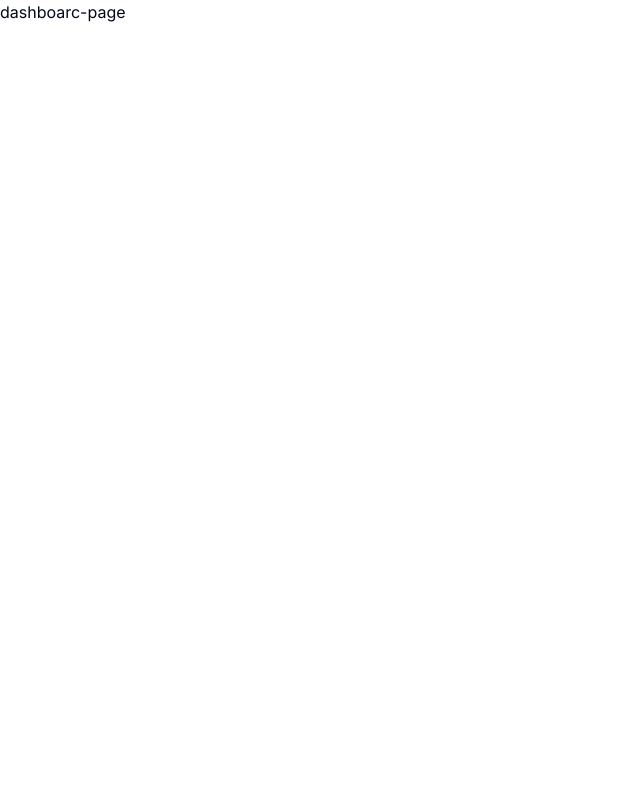
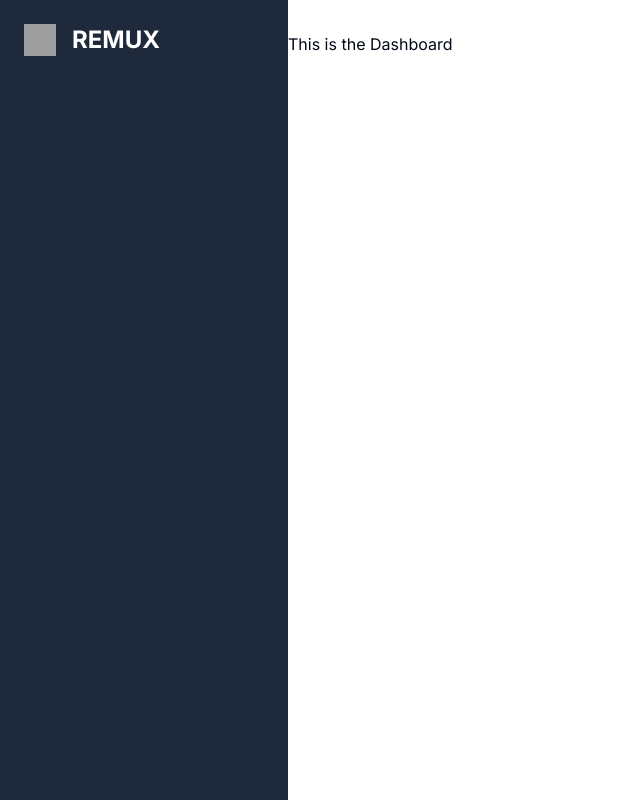
Before and after one commit to JOA-gamedev/saas-remux, a Next.js app: page /dashboard in a window 1280 px wide. Shown: the whole page, without its empty margins (0-640 px from the left). Built offline with nearby package versions, Linux system fonts and the light colour scheme; grey boxes are pictures that could not be loaded.

Commit message:
im done for today

```diff
--- a/app/(dashboard)/(routes)/dashboard/page.tsx
+++ b/app/(dashboard)/(routes)/dashboard/page.tsx
@@ -1,7 +1,8 @@
 import React from 'react'
 import { Button } from '@/components/ui/button'
+
 export default function DashboardPage() {
   return (
-    <p>dashboarc-page</p>
+    <h1>This is the Dashboard</h1>
   )
 }
--- /dev/null
+++ b/app/(dashboard)/layout.tsx
@@ -0,0 +1,25 @@
+import Navbar from "@/components/navbar";
+import Sidebar from "@/components/sidebar";
+import { UserButton } from "@clerk/nextjs";
+
+
+const DashboardPage = ({
+    children
+}: {
+    children: React.ReactNode;
+}) => {
+    return (
+        <div className="h-full relative">
+            <div className="hidden h-full md:flex md:w-72 md:flex-col md:fixed md:inset-y-0 z-[80] bg-slate-500">
+                <Sidebar/>
+            </div>
+            {/* is gonna be replaced by actual sidebar */}
+            <main className="md:pl-72">
+                <Navbar/>
+                {children}
+            </main>
+        </div>
+     );
+}
+
+export default DashboardPage;
--- a/app/(landing)/page.tsx
+++ b/app/(landing)/page.tsx
@@ -1,9 +1,10 @@
-const LandingPage = () => {
-    return (
-        <div>
-            Landing Page (unprotected)
-        </div>
-     );
+import { SignIn, SignInButton, UserButton } from "@clerk/nextjs";
+import { Button } from "@/components/ui/button";
+import Link from "next/link";
+export default function Home() {
+  return (
+    <div className="h-screen">
+      <SignInButton afterSignInUrl="/dashboard"></SignInButton>
+    </div>
+  );
 }
-
-export default LandingPage;
--- a/app/layout.tsx
+++ b/app/layout.tsx
@@ -1,6 +1,7 @@
 import type { Metadata } from "next";
 import { Inter } from "next/font/google";
 import "./globals.css";
+import { ClerkProvider } from "@clerk/nextjs";
 
 const inter = Inter({ subsets: ["latin"] });
 
@@ -15,8 +16,10 @@ export default function RootLayout({
   children: React.ReactNode;
 }>) {
   return (
-    <html lang="en">
-      <body className={inter.className}>{children}</body>
-    </html>
+    <ClerkProvider>
+      <html lang="en">
+        <body className={inter.className}>{children}</body>
+      </html>
+    </ClerkProvider>
   );
 }
--- /dev/null
+++ b/components/navbar.tsx
@@ -0,0 +1,18 @@
+import { Button } from "@/components/ui/button";
+import { UserButton } from "@clerk/nextjs";
+import { Menu } from "lucide-react";
+
+const Navbar = () => {
+    return (
+        <div className="flex items-center p-4">
+            <Button variant={"ghost"} size={"icon"} className="md:hidden">
+                <Menu />
+            </Button>
+            <div className="flex w-full justify-end">
+                <UserButton afterSignOutUrl="/"></UserButton>
+            </div>
+        </div>
+     );
+}
+
+export default Navbar;
--- /dev/null
+++ b/components/sidebar.tsx
@@ -0,0 +1,51 @@
+"use client";
+
+import { LayoutDashboard } from "lucide-react";
+import Image from "next/image";
+import Link from "next/link";
+
+const routes = [
+    {
+        label: "Dashboard",
+        icon: LayoutDashboard,
+        href: "/dashboard",
+        color: "text-sky-500"
+    },
+];
+
+const Sidebar = () => {
+    return (
+        <div className="space-y-4 py-4 flex flex-col h-full bg-slate-800 text-white">
+            <div className="px-3 py-2 flex-1">
+                <Link href="/dashboard" className="flex items-center pl-3 mb-14">
+                    <div className="relative w-8 h-8 mr-4">
+                        <Image
+                          fill
+                          alt="logo"
+                          src="/logo.png"
+                          />
+                          {/*
+                          @todo add image
+                          @body add an image in the public folder
+                           */}
+                    </div>
+                    <h1 className="text-2xl font-bold">
+                        REMUX
+                    </h1>
+
+                </Link>
+                <div className="space-y-1">
+                    {routes.map((route) => (
+                        <Link href="/">
+                        </Link>
+
+                        // @todo here i left
+                        // @body here i left
+                    ))}
+                </div>
+            </div>
+        </div>
+     );
+}
+
+export default Sidebar;
--- a/package.json
+++ b/package.json
@@ -9,6 +9,7 @@
     "lint": "next lint"
   },
   "dependencies": {
+    "@clerk/nextjs": "^4.29.4",
     "@radix-ui/react-dialog": "^1.0.5",
     "@radix-ui/react-label": "^2.0.2",
     "@radix-ui/react-slot": "^1.0.2",
```
Also changed, not shown: middleware.ts (added, +12 -0 lines), 2 other files (tests, documents, lock files or other folders).
